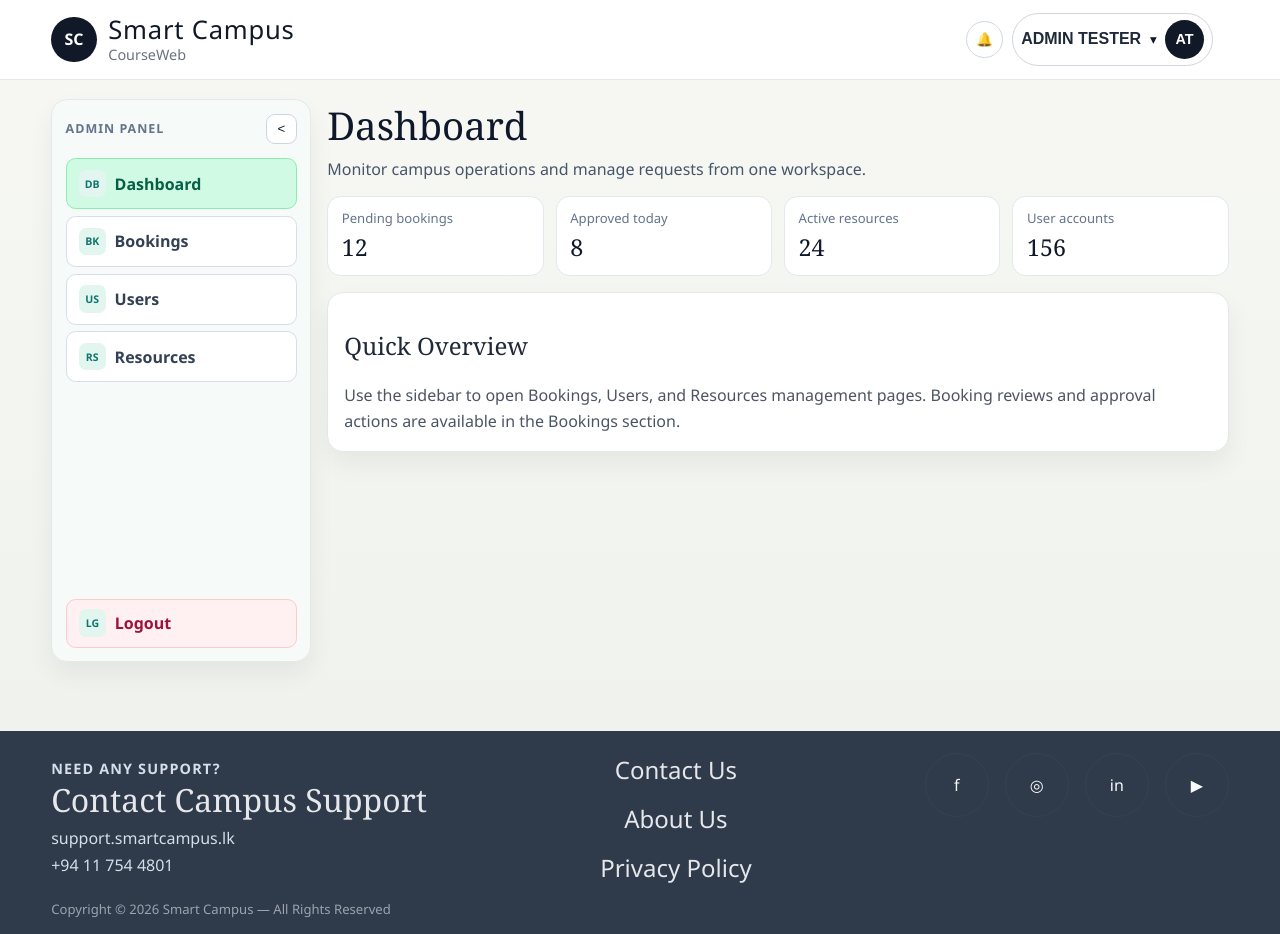
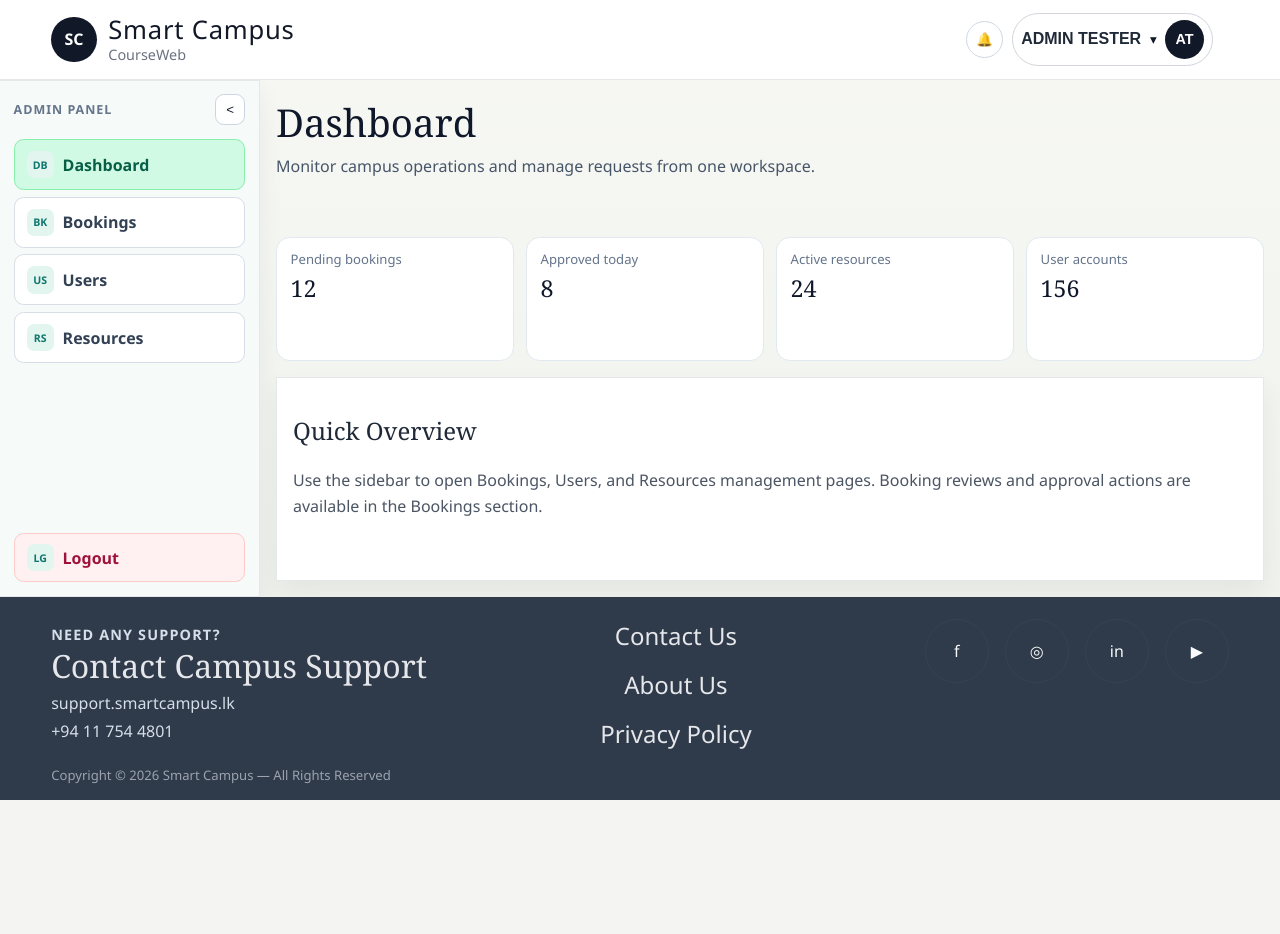
Before and after one commit to SandunDulanjana/Campus-Operations-Manager-COM-, a React app in the folder frontend/: page /admin/dashboard in a window 1280 px wide. After the commit the page ends 800 px from the top, so only its background shows below. Built offline with nearby package versions, Linux system fonts and the light colour scheme; the HTML template or start-up script is replaced by a standard one.

Commit message:
fix: connect admin sidebar to navbar and footer without gaps

```diff
--- a/frontend/src/App.css
+++ b/frontend/src/App.css
@@ -287,6 +287,18 @@
   padding: 0 clamp(1rem, 4vw, 3.5rem) 2.5rem;
 }
 
+.app-shell.admin-mode {
+  min-height: 100svh;
+  display: grid;
+  grid-template-rows: auto 1fr auto;
+}
+
+.admin-page-content {
+  padding: 0;
+  overflow: hidden;
+  min-height: 0;
+}
+
 .home-page,
 .booking-page {
   width: 100%;
@@ -296,12 +308,13 @@
 }
 
 .admin-dashboard {
-  margin-top: 1.2rem;
+  margin-top: 0;
   display: grid;
   grid-template-columns: 260px minmax(0, 1fr);
-  gap: 1rem;
-  align-items: start;
-  min-height: calc(100svh - 14.5rem);
+  gap: 0;
+  align-items: stretch;
+  min-height: 100%;
+  height: 100%;
 }
 
 .admin-dashboard.collapsed {
@@ -310,7 +323,7 @@
 
 .admin-sidebar,
 .admin-section-card {
-  border-radius: 1rem;
+  border-radius: 0;
   border: 1px solid #e5e7eb;
   background: #ffffff;
   box-shadow: 0 12px 26px rgba(15, 23, 42, 0.06);
@@ -318,15 +331,16 @@
 
 .admin-sidebar {
   padding: 0.85rem;
-  position: sticky;
-  top: 5.8rem;
-  min-height: calc(100svh - 14.8rem);
-  max-height: calc(100svh - 14.8rem);
+  position: static;
+  min-height: 100%;
+  max-height: none;
   overflow: auto;
   display: grid;
   grid-template-rows: auto 1fr auto;
   gap: 0.9rem;
   background: #f6faf8;
+  border-left: none;
+  margin-left: 0;
 }
 
 .admin-sidebar-top {
@@ -421,6 +435,12 @@
   min-width: 0;
   display: grid;
   gap: 1rem;
+  padding: 1rem;
+  overflow: auto;
+}
+
+.admin-mode .site-footer {
+  margin-top: 0;
 }
 
 .admin-bookings-page {
@@ -1129,6 +1149,8 @@ th {
   .admin-sidebar {
     position: static;
     min-height: auto;
+    max-height: none;
+    border-left: 1px solid #e5e7eb;
   }
 
   .admin-dashboard.collapsed .admin-sidebar-title,
--- a/frontend/src/App.jsx
+++ b/frontend/src/App.jsx
@@ -1,4 +1,4 @@
-import { Navigate, Route, Routes } from 'react-router-dom'
+import { Navigate, Route, Routes, useLocation } from 'react-router-dom'
 import Navbar from './components/Navbar'
 import Footer from './components/layout/Footer'
 import BookingPage from './booking/BookingPage'
@@ -12,10 +12,13 @@ import AdminDashboardHome from './admin/AdminDashboardHome'
 import './App.css'
 
 function App() {
+  const location = useLocation()
+  const isAdminRoute = location.pathname.startsWith('/admin')
+
   return (
-    <div className="app-shell">
+    <div className={isAdminRoute ? 'app-shell admin-mode' : 'app-shell'}>
       <Navbar />
-      <main className="page-content">
+      <main className={isAdminRoute ? 'page-content admin-page-content' : 'page-content'}>
         <Routes>
           <Route path="/" element={<HomePage />} />
           <Route path="/bookings" element={<BookingPage />} />
```
Also changed, not shown: 1 other file (tests, documents, lock files or other folders).
